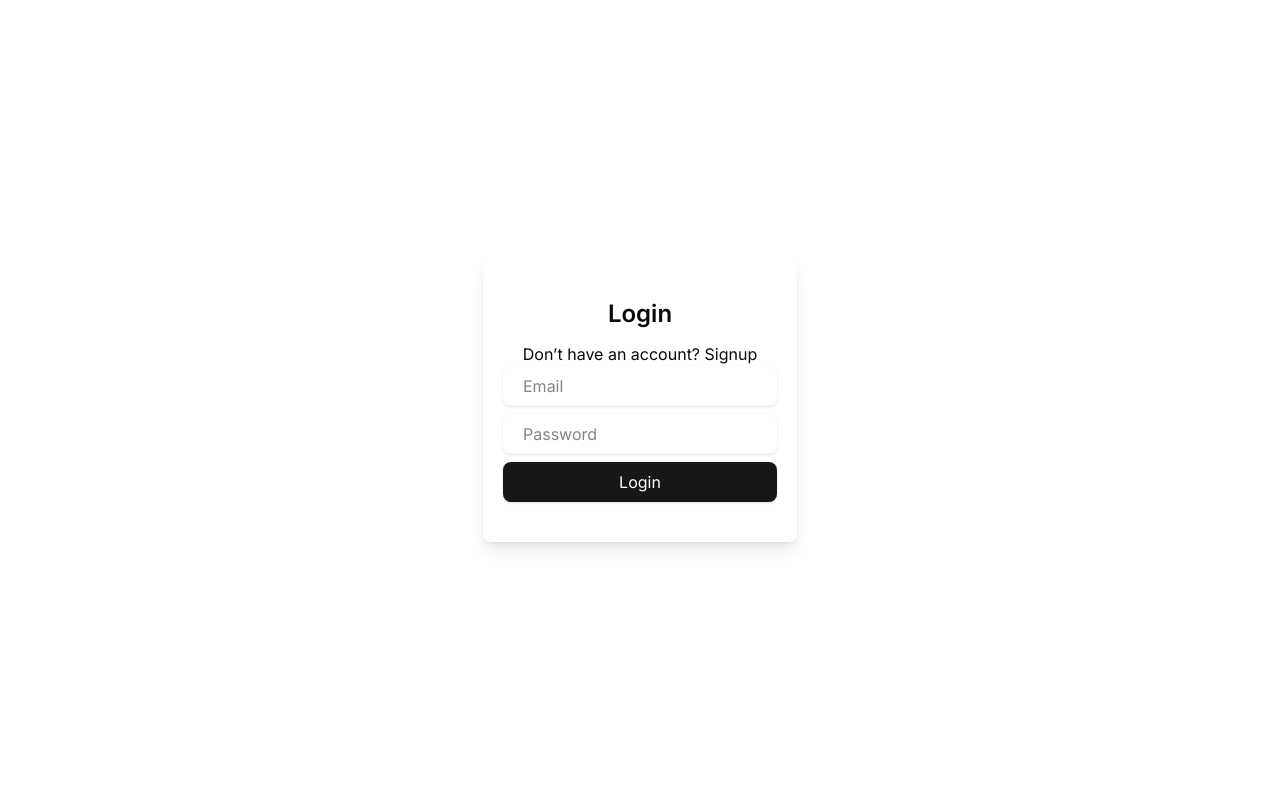
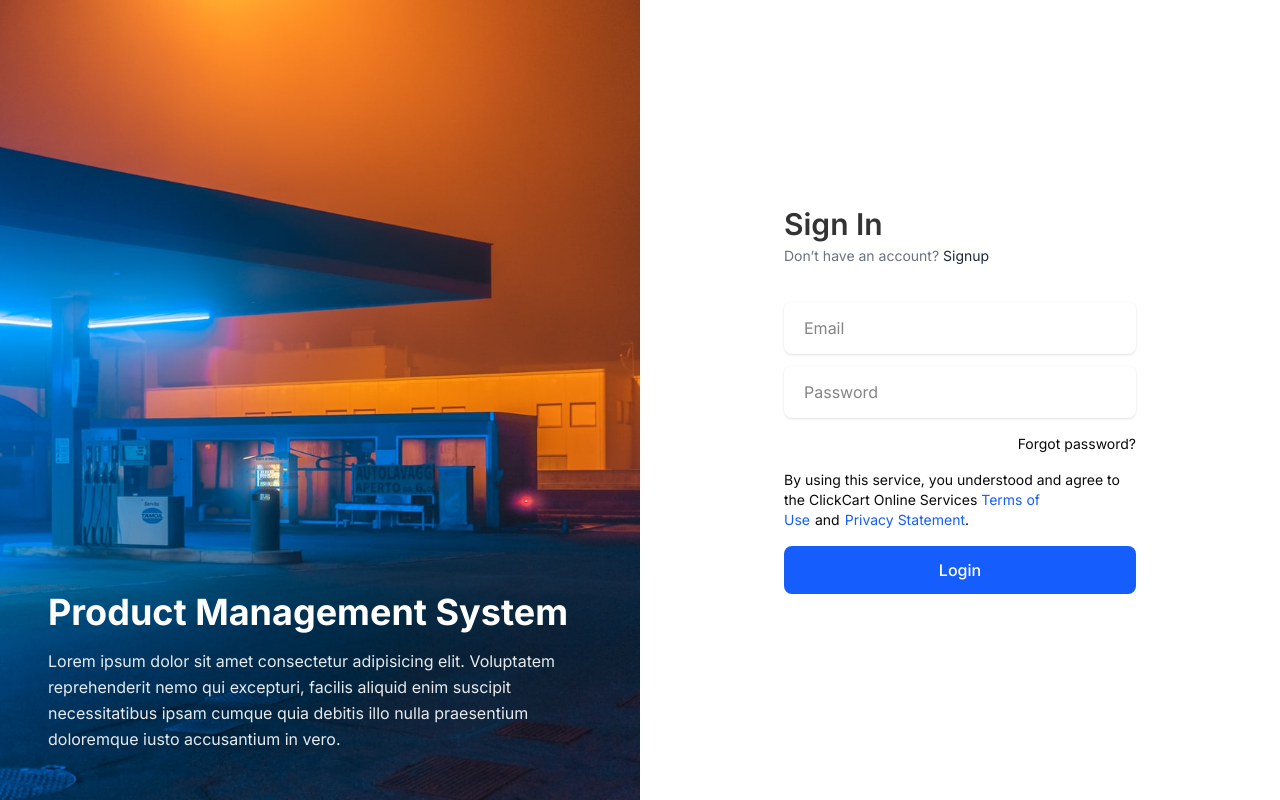
Before and after one commit to zyin-jessie/Product-Management-System, a Next.js app in the folder frontend/: page /auth/login in a window 1280 px wide. Built offline with nearby package versions, Linux system fonts and the light colour scheme.

Commit message:
made changes for login UI

```diff
--- a/frontend/src/app/(auth)/auth/components/loginForm.tsx
+++ b/frontend/src/app/(auth)/auth/components/loginForm.tsx
@@ -3,6 +3,9 @@ import React from 'react'
 import Link from 'next/link'
 import toast from 'react-hot-toast'
 import { useFormik } from 'formik'
+import Image from 'next/image'
+import { signInSchema } from '@/lib/validationSchema'
+import { useRouter } from 'next/navigation'
 
 interface values {
     email: string,
@@ -10,35 +13,90 @@ interface values {
 }
 const LoginForm = () => {
 
-    const { values, handleSubmit, handleChange, handleBlur } = useFormik({
+    const router = useRouter();
+
+    const { values, errors, touched, handleSubmit, handleChange, handleBlur } = useFormik({
         initialValues: {
         email: "",
         password: ""
     },
-    onSubmit: async (values: values) => {
+    validationSchema: signInSchema,
+    onSubmit: async (values: values, { resetForm }: { resetForm: () => void }) => {
         console.log(values);
+        toast.success("Logged In");
+        resetForm()
+        setTimeout(() => {
+            router.push("/dashboard")
+        }, 3000);
     }
 });
   return (
-    <div className='h-screen flex items-center justify-center'>
-        <div className='shadow-lg p-5 py-10 rounded-md'>
-            <div className='text-center'>
-                <p className='text-2xl font-semibold mb-3'>Login</p>
-                <p>Don&rsquo;t have an account? <Link href="/auth/signup">Signup</Link></p>
+<section className="bg-white lg:grid lg:min-h-screen lg:grid-cols-12">
+    <section className="relative flex h-32 items-end bg-gray-900 lg:col-span-5 lg:h-full xl:col-span-6">
+
+      <Image alt="" src="/gas-station.png" width={1000} height={1000} className="absolute inset-0 h-full w-full object-cover "/>
+
+      <div className="hidden lg:relative lg:block lg:p-12">
+        <h2 className="mt-6 text-2xl font-bold text-white sm:text-3xl md:text-4xl">
+            Product Management System
+        </h2>
+
+        <p className="mt-4 leading-relaxed text-white/90">
+            Lorem ipsum dolor sit amet consectetur adipisicing elit. Voluptatem reprehenderit nemo qui excepturi, facilis aliquid enim suscipit necessitatibus ipsam cumque quia debitis illo nulla praesentium doloremque iusto accusantium in vero.
+        </p>
+      </div>
+    </section>
+
+    <main className="flex items-center justify-center px-8 py-8 sm:px-12 lg:col-span-7 lg:px-16 lg:py-12 xl:col-span-6">
+      <div className="max-w-xl lg:max-w-3xl">
+        <div className="relative -mt-16 block lg:hidden">
+          <h1 className="mt-2 text-2xl font-bold text-gray-900 sm:text-3xl md:text-4xl">
+            Product Management System
+          </h1>
+
+          <p className="mt-4 leading-relaxed text-gray-500">
+            Lorem, ipsum dolor sit amet consectetur adipisicing elit. Eligendi nam dolorum aliquam,
+            quibusdam aperiam voluptatum.
+          </p>
+        </div>
+
+        <form method='POST' onSubmit={handleSubmit} className="flex flex-col gap-4 lg:px-20">
+
+            <div className='flex flex-col gap-y-1 mb-5'>
+                <p className='text-3xl font-semibold text-[#333]'>Sign In</p>
+                <p className='text-gray-500 text-sm'>Don&rsquo;t have an account? <Link href="/auth/signup" className='text-gray-800'>Signup</Link></p>
             </div>
 
-            <form method="POST" onSubmit={handleSubmit}>
-                <div className='flex flex-col gap-y-2'>
-                    <input type="text" placeholder='Email' className='text-field' name='email'
-                    value={values.email} onChange={handleChange} onBlur={handleBlur} />
-                    <input type="text" placeholder='Password' className='text-field' name='password'
-                    value={values.password} onChange={handleChange} onBlur={handleBlur} />
+            <div className='flex flex-col gap-y-3'>
+                <div>
+                    <input type="text" id="FirstName" value={values.email} onChange={handleChange} onBlur={handleBlur}  placeholder='Email' name="email" className={`text-field ${errors.email && touched.email ? "border-2 border-danger focus:outline-none" : ""}`} />
+                    {errors.email && touched.email && <p className='error-text'>{errors.email}</p>}
                 </div>
-                <button type='submit' className='submit-btn mt-2' onClick={() => toast.success("Logged in!")}>Login</button>
+                <div>
+                    <input type="password" id="FirstName" value={values.password} onChange={handleChange} onBlur={handleBlur} placeholder='Password' name="password" className={`text-field ${errors.password && touched.password ? "border-2 border-danger focus:outline-none" : ""}`}/>
+                    {errors.password && touched.password && <p className='error-text'>{errors.password}</p>}
+                </div>
+            </div>
 
-            </form>
-        </div>
-    </div>
+            <div className="hover:text-blue-600 text-right hover:underline underline-offset-4 transition-all text-sm">Forgot password?</div>
+
+            <div className="col-span-6 text-sm">
+                <span>By using this service, you understood and agree to the ClickCart Online Services </span>
+                <Link href="#" className='text-blue-600'>Terms of Use</Link>
+                <span className="mx-[5px]">and</span>
+                <a href="#" className="text-blue-600">Privacy Statement</a>
+                <span>.</span>
+            </div>
+
+            <div className="col-span-6 sm:flex sm:items-center sm:gap-4">
+                <button className="w-full rounded-md bg-blue-600 px-12 py-3 font-medium text-white 600 cursor-pointer">
+                Login
+                </button>
+            </div>
+        </form>
+      </div>
+    </main>
+</section>
   )
 }
 
--- a/frontend/src/app/globals.css
+++ b/frontend/src/app/globals.css
@@ -122,12 +122,6 @@
   body {
     @apply bg-background text-foreground;
   }
-  .text-field {
-    display: block;
-    width: 100%;
-    padding: 0.5rem 1.25rem;
-    @apply rounded-md border-0 shadow-sm;
-  }
   .submit-btn {
     width: 100%;
     color: white;
@@ -149,4 +143,10 @@
     .error-text {
         @apply text-danger text-sm;
     }
+    .text-field {
+        display: block;
+        width: 100%;
+        padding: 0.875rem 1.25rem;
+        @apply rounded-md border-0 shadow-sm;
+    }
 }
--- a/frontend/src/lib/validationSchema.ts
+++ b/frontend/src/lib/validationSchema.ts
@@ -2,8 +2,8 @@ import * as yup from 'yup'
 
 const signInSchema = yup.object().shape({
     email: yup.string()
-    /* .email("Please enter a valid email or username") */
-    .required("Please enter a valid email or username"),
+    .email("Please enter a valid email")
+    .required("Please enter a valid email"),
     password: yup.string()
     /* .min(8,"Password must contain 8 characters") */
     .required("Please enter a valid password"),
```
Also changed, not shown: frontend/public/gas-station.png (added).
